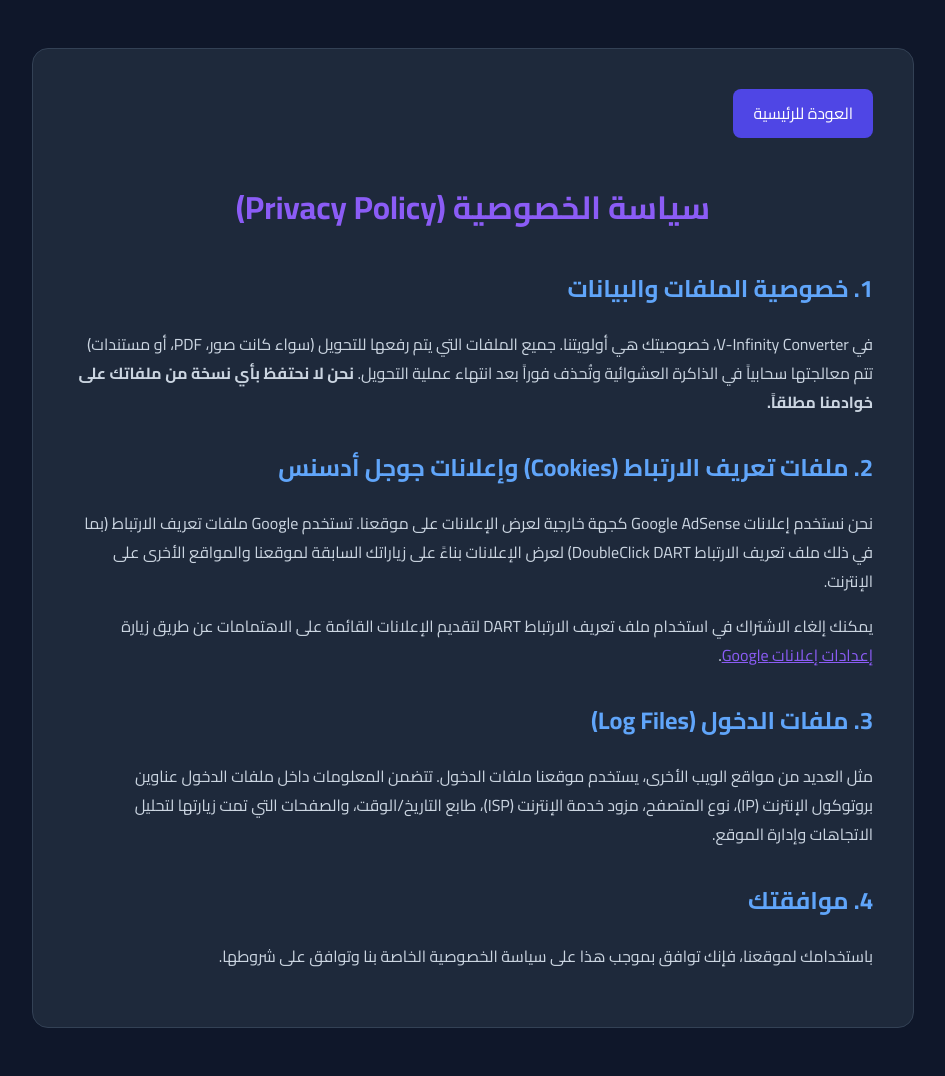
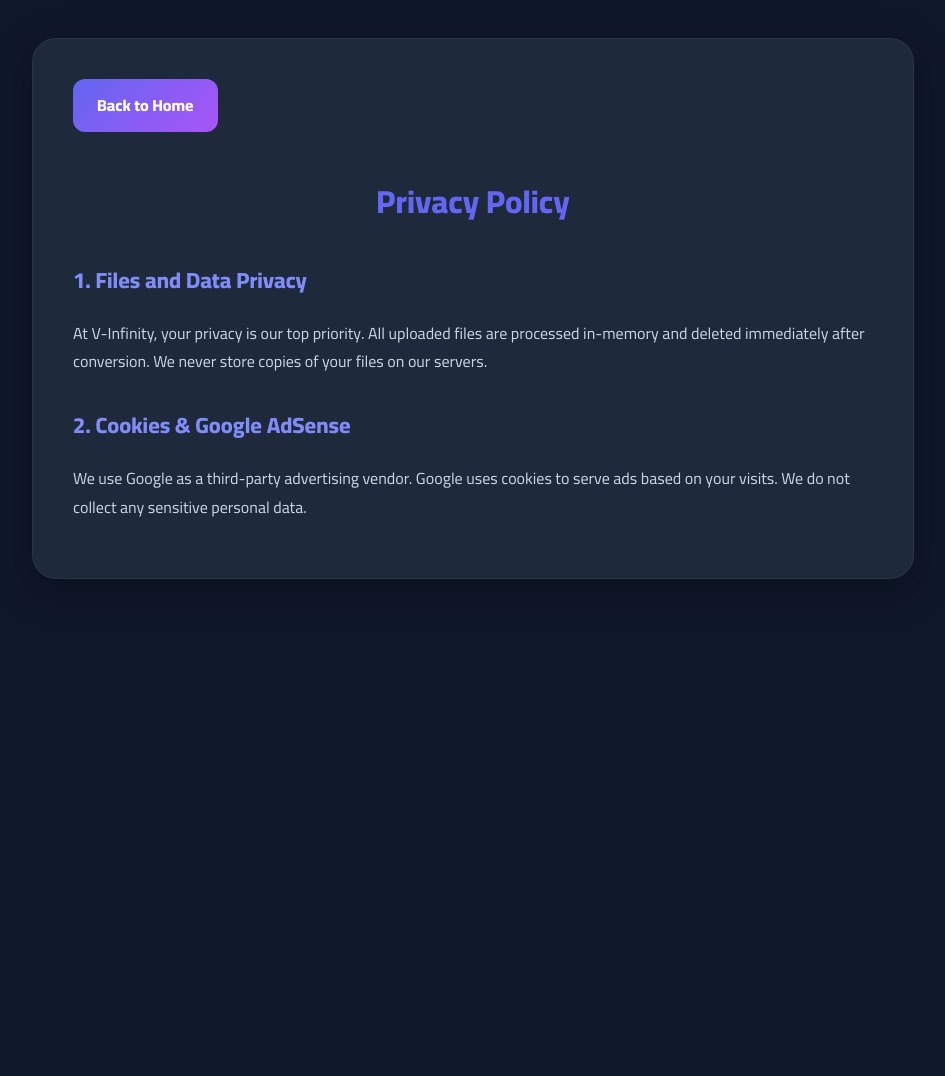
Before and after one commit to aza583816-commits/infinity-converter, a Flask app: template templates/privacy.html in a window 1280 px wide. Shown: the whole page, without its empty margins (167-1112 px from the left). After the commit the page ends 579 px from the top, so only its background shows below. Run offline with Flask 3, Linux system fonts and the light colour scheme; the template is opened without the code that fills it, so the values that code supplies are empty; parts of the project's set-up code (start-up, migrations or seed data) failed here and were passed over; some libraries are stand-ins or nearby versions.

Commit message:
Update privacy.html

```diff
--- a/templates/privacy.html
+++ b/templates/privacy.html
@@ -3,34 +3,34 @@
 <head>
 <meta charset="UTF-8">
 <meta name="viewport" content="width=device-width, initial-scale=1.0">
-    <title>سياسة الخصوصية | Infinity Converter</title>
-    <link href="https://fonts.googleapis.com/css2?family=Cairo:wght@400;600;700&display=swap" rel="stylesheet">
+<title>V-Infinity | Privacy Policy</title>
+<link href="https://fonts.googleapis.com/css2?family=Cairo:wght@400;600;800&display=swap" rel="stylesheet">
 <style>
-        body { background-color: #0f172a; color: #f8fafc; font-family: 'Cairo', sans-serif; line-height: 1.8; padding: 40px 20px; }
-        .container { max-width: 800px; margin: 0 auto; background: #1e293b; padding: 40px; border-radius: 16px; border: 1px solid #334155; }
-        h1 { color: #8b5cf6; text-align: center; margin-bottom: 30px; }
-        h2 { color: #60a5fa; margin-top: 30px; }
+  body { background-color: #0f172a; color: #f8fafc; font-family: 'Cairo', sans-serif; padding: 30px 20px; line-height: 1.8; }
+  .container { max-width: 800px; margin: 0 auto; background: #1e293b; padding: 40px; border-radius: 24px; box-shadow: 0 10px 40px rgba(0,0,0,0.3); border: 1px solid rgba(255,255,255,0.05); }
+  h1 { color: #6366f1; text-align: center; margin-bottom: 30px; font-weight: 800; }
+  h2 { color: #818cf8; font-size: 22px; margin-top: 30px; font-weight: 800; }
   p { color: #cbd5e1; font-size: 16px; }
-        .back-btn { display: inline-block; padding: 10px 20px; background: #4f46e5; color: white; text-decoration: none; border-radius: 8px; margin-bottom: 20px; }
+  .back-btn { display: inline-block; background: linear-gradient(135deg, #6366f1, #a855f7); color: #fff; padding: 12px 24px; border-radius: 12px; text-decoration: none; font-weight: 700; margin-bottom: 20px; transition: 0.3s; }
+  .back-btn:hover { transform: translateY(-2px); box-shadow: 0 5px 15px rgba(99, 102, 241, 0.4); }
 </style>
 </head>
 <body>
 <div class="container">
-        <a href="/" class="back-btn">العودة للرئيسية</a>
-        <h1>سياسة الخصوصية (Privacy Policy)</h1>
+  <a href="/" class="back-btn" data-ar="العودة للرئيسية" data-en="Back to Home">العودة للرئيسية</a>
+  <h1 data-ar="سياسة الخصوصية" data-en="Privacy Policy">سياسة الخصوصية</h1>
+  <h2 data-ar="1. خصوصية الملفات والبيانات" data-en="1. Files and Data Privacy">1. خصوصية الملفات والبيانات</h2>
+  <p data-ar="في V-Infinity، خصوصيتك هي أولويتنا القصوى. جميع الملفات التي يتم رفعها للتحويل تتم معالجتها سحابياً في الذاكرة العشوائية المؤقتة وتُحذف فوراً بعد انتهاء عملية التحويل. نحن لا نحتفظ بأي نسخة من ملفاتك على خوادمنا مطلقاً." data-en="At V-Infinity, your privacy is our top priority. All uploaded files are processed in-memory and deleted immediately after conversion. We never store copies of your files on our servers.">في V-Infinity، خصوصيتك هي أولويتنا القصوى. جميع الملفات التي يتم رفعها للتحويل تتم معالجتها سحابياً في الذاكرة العشوائية المؤقتة وتُحذف فوراً بعد انتهاء عملية التحويل. نحن لا نحتفظ بأي نسخة من ملفاتك على خوادمنا مطلقاً.</p>
 
-        <h2>1. خصوصية الملفات والبيانات</h2>
-        <p>في V-Infinity Converter، خصوصيتك هي أولويتنا. جميع الملفات التي يتم رفعها للتحويل (سواء كانت صور، PDF، أو مستندات) تتم معالجتها سحابياً في الذاكرة العشوائية وتُحذف فوراً بعد انتهاء عملية التحويل. <b>نحن لا نحتفظ بأي نسخة من ملفاتك على خوادمنا مطلقاً.</b></p>
-
-        <h2>2. ملفات تعريف الارتباط (Cookies) وإعلانات جوجل أدسنس</h2>
-        <p>نحن نستخدم إعلانات Google AdSense كجهة خارجية لعرض الإعلانات على موقعنا. تستخدم Google ملفات تعريف الارتباط (بما في ذلك ملف تعريف الارتباط DoubleClick DART) لعرض الإعلانات بناءً على زياراتك السابقة لموقعنا والمواقع الأخرى على الإنترنت.</p>
-        <p>يمكنك إلغاء الاشتراك في استخدام ملف تعريف الارتباط DART لتقديم الإعلانات القائمة على الاهتمامات عن طريق زيارة <a href="https://policies.google.com/technologies/ads" style="color:#8b5cf6;">إعدادات إعلانات Google</a>.</p>
-
-        <h2>3. ملفات الدخول (Log Files)</h2>
-        <p>مثل العديد من مواقع الويب الأخرى، يستخدم موقعنا ملفات الدخول. تتضمن المعلومات داخل ملفات الدخول عناوين بروتوكول الإنترنت (IP)، نوع المتصفح، مزود خدمة الإنترنت (ISP)، طابع التاريخ/الوقت، والصفحات التي تمت زيارتها لتحليل الاتجاهات وإدارة الموقع.</p>
-
-        <h2>4. موافقتك</h2>
-        <p>باستخدامك لموقعنا، فإنك توافق بموجب هذا على سياسة الخصوصية الخاصة بنا وتوافق على شروطها.</p>
+  <h2 data-ar="2. ملفات تعريف الارتباط (Cookies) وإعلانات أدسنس" data-en="2. Cookies & Google AdSense">2. ملفات تعريف الارتباط (Cookies) وإعلانات أدسنس</h2>
+  <p data-ar="نستخدم إعلانات Google كجهة خارجية. تستخدم Google ملفات تعريف الارتباط لعرض الإعلانات بناءً على زياراتك. لا نقوم بجمع أي بيانات شخصية حساسة." data-en="We use Google as a third-party advertising vendor. Google uses cookies to serve ads based on your visits. We do not collect any sensitive personal data.">نستخدم إعلانات Google كجهة خارجية. تستخدم Google ملفات تعريف الارتباط لعرض الإعلانات بناءً على زياراتك. لا نقوم بجمع أي بيانات شخصية حساسة.</p>
 </div>
+<script>
+  const savedLang = localStorage.getItem('v_lang');
+  if (savedLang === 'en' || (!savedLang && !navigator.language.startsWith('ar'))) {
+    document.documentElement.lang = 'en'; document.documentElement.dir = 'ltr';
+    document.querySelectorAll('[data-en]').forEach(el => el.innerHTML = el.getAttribute('data-en'));
+  }
+</script>
 </body>
 </html>
```
Lines whose indentation alone changed are shown as unchanged.
